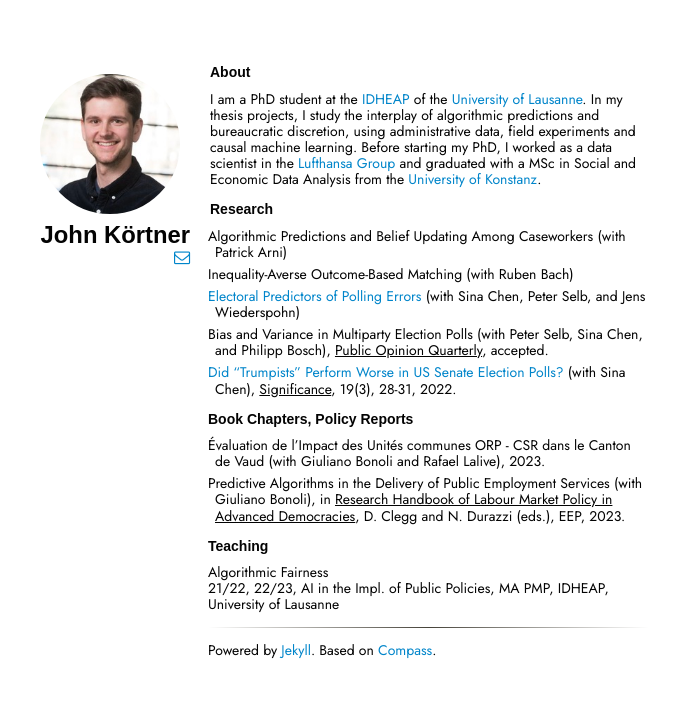
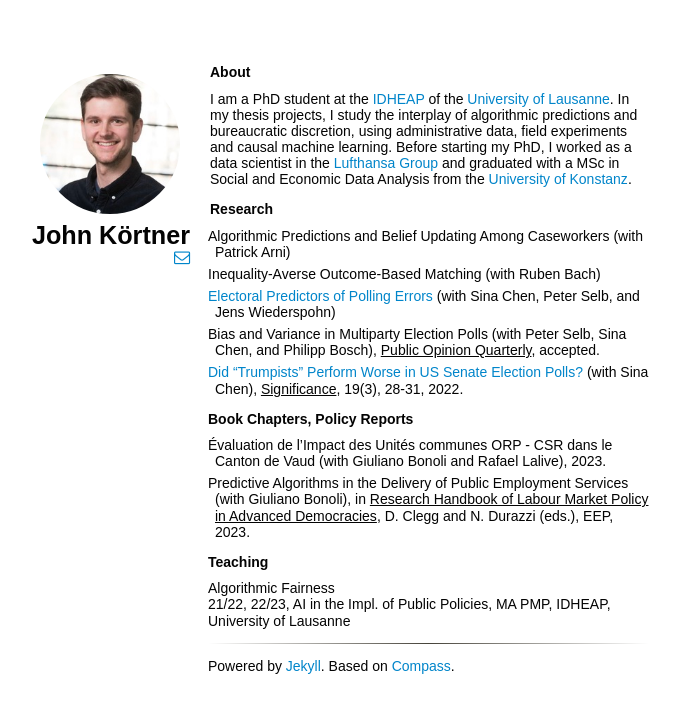
Before and after one commit to jkortner/jkortner.github.io, a Jekyll site: the page built from index.html, in a window 1280 px wide. Shown: the top 713 px of the page, without its empty margins (318-997 px from the left). Built offline with Jekyll 4.4.1, drawn with Linux system fonts in a browser that asks for light colours; nearby versions of some CDN libraries; some web fonts are replaced.

Commit message:
Add Computer Modern fonts

```diff
--- a/assets/main.scss
+++ b/assets/main.scss
@@ -1,11 +1,13 @@
 ---
 ---
-/* Google Fonts */
-@import url('https://fonts.googleapis.com/css2?family=Jost');
-@import url('https://fonts.googleapis.com/css2?family=Space+Mono&display=swap');
+/*
+Fonts:
+https://github.com/dreampulse/computer-modern-web-font
+*/
+@import url('https://cdn.rawgit.com/dreampulse/computer-modern-web-font/master/fonts.css');
 
 body {
-  font-family: 'Jost', Arial, sans-serif;
+  font-family: 'Computer Modern Sans', Arial, sans-serif;
   font-size: 14px;
   font-weight: 300;
   color: #030303;
@@ -18,7 +20,6 @@ main {
   padding: 0 20px; }
 
 h2 {
-  font-family: sans-serif;
   font-size: 1em;
   margin-top: 0;
   margin-bottom: -.25em; }
@@ -83,8 +84,7 @@ a:hover {
 
 /*** author ***/
 .author-container h1 {
-  font-family: sans-serif;
-  font-size: 1.7em;
+  font-size: 1.8em;
   margin-top: 0;
   margin-bottom: 0.25em;
   text-align: center; }
```
Also changed, not shown: 1 other file.
